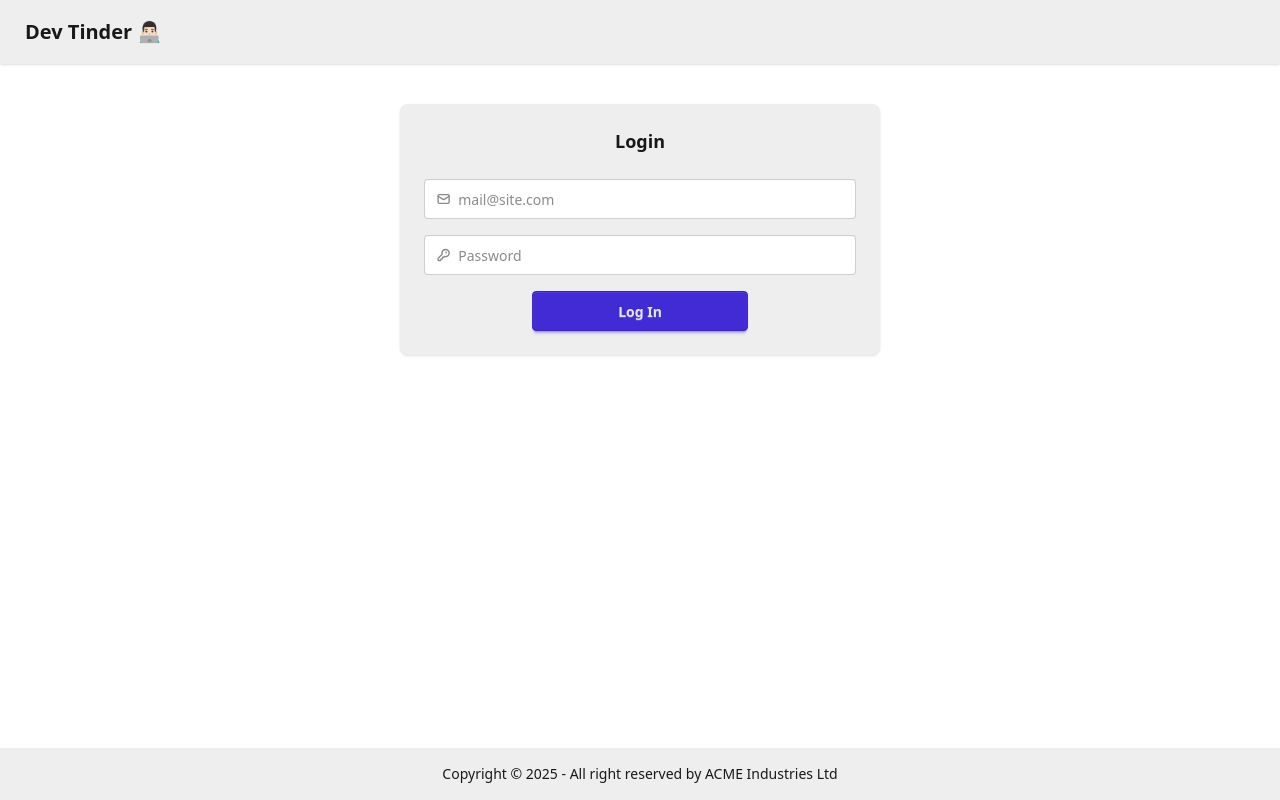
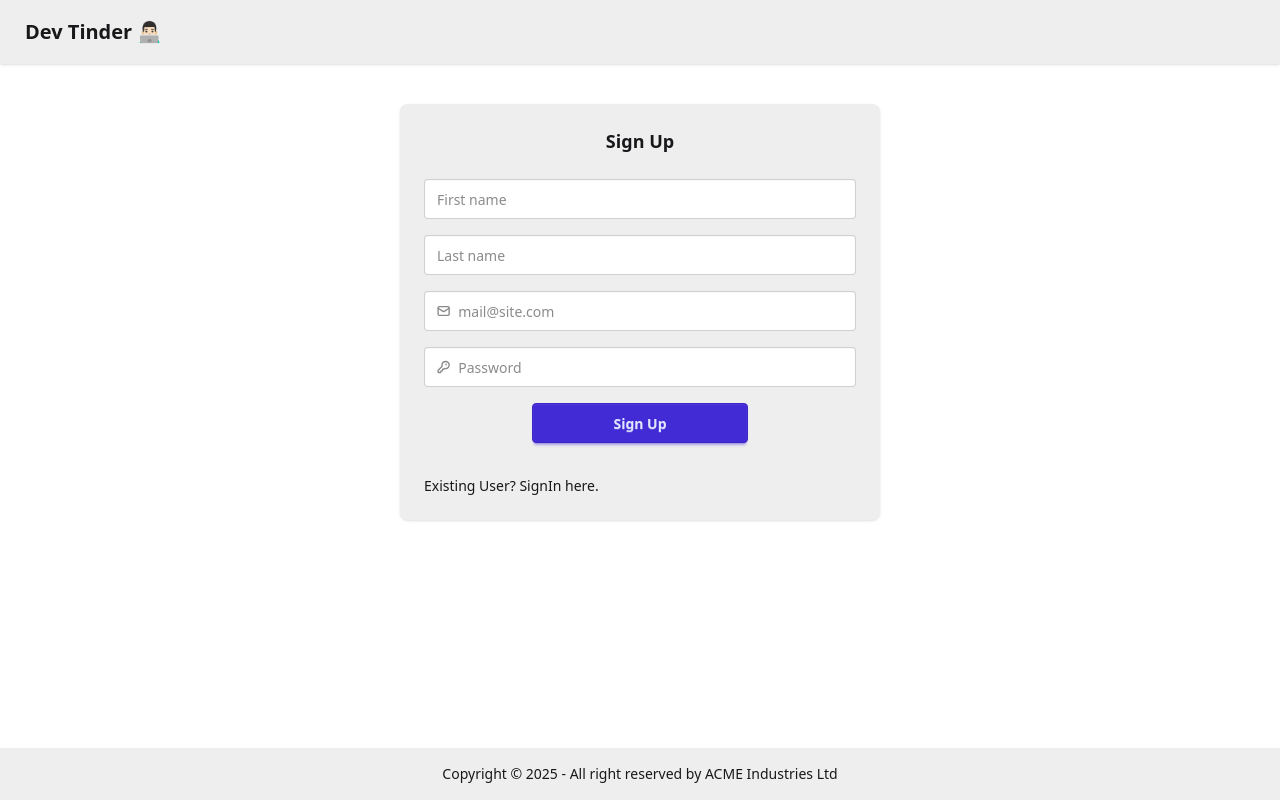
Before and after one commit to Anirudhece/devInder, a Next.js app in the folder frontend/: page /login in a window 1280 px wide. Built offline with nearby package versions, Linux system fonts and the light colour scheme; no server answers.

Commit message:
signup added

```diff
--- a/frontend/src/api_handlers/auth.ts
+++ b/frontend/src/api_handlers/auth.ts
@@ -26,8 +26,9 @@ const callLoginApi = async (
     return {
       msg: undefined,
       user: undefined,
-      err: error?.response?.data?.msg ?? 'Something went wrong',
-    };}
+      err: error?.response?.data?.msg ?? "Something went wrong",
+    };
+  }
 };
 
 const callLogoutApi = async () => {
@@ -42,5 +43,25 @@ const callLogoutApi = async () => {
     console.log(error);
   }
 };
+
+const callSignUpApi = async (
+  username: string,
+  password: string,
+  firstName: string,
+  lastName: string
+) => {
+  try {
+    const endPoint = `${BASE_URL}/signup`;
+    const response = await axios.post(
+      endPoint,
+      { email: username, password, firstName, lastName },
+      { headers: HEADERS, withCredentials: true }
+    );
+    return response.data;
+  } catch (error: any) {
+    console.log(error?.response?.data || error.message);
+  }
+};
+
 export default callLoginApi;
-export { callLogoutApi };
+export { callLogoutApi, callSignUpApi };
--- a/frontend/src/app/login/page.tsx
+++ b/frontend/src/app/login/page.tsx
@@ -1,5 +1,5 @@
 "use client";
-import callLoginApi from "@/api_handlers/auth";
+import callLoginApi, { callSignUpApi } from "@/api_handlers/auth";
 import { addUser } from "@/lib/features/users/userSlice";
 import { useState } from "react";
 import { useDispatch } from "react-redux";
@@ -10,6 +10,10 @@ export default function Login() {
   const [password, setpassword] = useState("");
   const [loginError, setLoginError] = useState("");
 
+  const [firstName, setFirstName] = useState("");
+  const [lastName, setLastName] = useState("");
+  const [isLoginForm, setIsLoginForm] = useState(false);
+
   const dispatch = useDispatch();
   const router = useRouter();
 
@@ -19,6 +23,54 @@ export default function Login() {
 
   const handlePasswordChange = (e: React.ChangeEvent<HTMLInputElement>) => {
     setpassword(e.target.value);
+  };
+
+  const handleFirstNameChange = (e: React.ChangeEvent<HTMLInputElement>) => {
+    setFirstName(e.target.value);
+  };
+
+  const handleLastNameChange = (e: React.ChangeEvent<HTMLInputElement>) => {
+    setLastName(e.target.value);
+  };
+
+  const renderFirstName = () => {
+    if (isLoginForm) {
+      return null;
+    }
+    return (
+      <>
+        <label className="input validator w-full my-2">
+          <input
+            value={firstName}
+            onChange={handleFirstNameChange}
+            required
+            type="text"
+            placeholder="First name"
+          />
+        </label>
+        <div className="validator-hint hidden">First Name</div>
+      </>
+    );
+  };
+
+  const renderLastName = () => {
+    if (isLoginForm) {
+      return null;
+    }
+    return (
+      <>
+        <label className="input validator w-full my-2">
+          <input
+            value={lastName}
+            onChange={handleLastNameChange}
+            required
+            type="text"
+            placeholder="Last name"
+          />
+        </label>
+        <div className="validator-hint hidden">Last Name</div>
+      </>
+    );
   };
 
   const emailField = () => {
@@ -97,11 +149,11 @@ export default function Login() {
     );
   };
 
-  const handleLogin = async (e: React.FormEvent<HTMLFormElement>) => {
+  const handleLoginOrSignUp = async (e: React.FormEvent<HTMLFormElement>) => {
+    const handleLogin = async () => {
       if (!emailId || !password) {
         return;
       }
-    e.preventDefault();
       const loginData = await callLoginApi(emailId, password);
       if (!loginData?.user) {
         setLoginError(loginData?.err ?? "");
@@ -111,8 +163,33 @@ export default function Login() {
       router.push("/");
     };
 
+    const handleSingUp = async () => {
+      if (!emailId || !password || !firstName || !lastName) {
+        return;
+      }
+      const signUpData = await callSignUpApi(
+        emailId,
+        password,
+        firstName,
+        lastName
+      );
+
+      console.log(`signUpData : `,signUpData)
+      dispatch(addUser(signUpData?.data));
+      router.push("/profile");
+    };
+
+    e.preventDefault();
+
+    if (isLoginForm) {
+      await handleLogin();
+    } else {
+      await handleSingUp();
+    }
+  };
+
   const renderLoginError = () => {
-    if(!loginError){
+    if (!loginError) {
       return null;
     }
     return (
@@ -122,21 +199,56 @@ export default function Login() {
     );
   };
 
+  const renderLoginButton = () => {
+    if (!isLoginForm) {
+      return;
+    }
+    return (
+      <button type="submit" className="btn w-1/2 btn-primary mt-2">
+        Log In
+      </button>
+    );
+  };
+
+  const renderSignUpButton = () => {
+    if (isLoginForm) {
+      return;
+    }
+    return (
+      <button type="submit" className="btn w-1/2 btn-primary mt-2">
+        Sign Up
+      </button>
+    );
+  };
+
   return (
     <>
       <div className="flex justify-center my-10">
         <div className="card bg-base-300 w-120 shadow-sm">
           <div className="card-body">
-            <h2 className="card-title flex justify-center mb-2">Login</h2>
-            <form onSubmit={handleLogin}>
+            <h2 className="card-title flex justify-center mb-2">
+              {isLoginForm ? "Login" : "Sign Up"}
+            </h2>
+            <form onSubmit={handleLoginOrSignUp}>
+              {renderFirstName()}
+              {renderLastName()}
               {emailField()}
               {passwordField()}
               {renderLoginError()}
               <div className="card-actions justify-center">
-                <button type="submit" className="btn w-1/2 btn-primary mt-2">
-                  Log In
-                </button>
+                {renderLoginButton()}
+                {renderSignUpButton()}
               </div>
+              <p
+                onClick={() => {
+                  setIsLoginForm((prev) => !prev);
+                }}
+                className="mt-8 decoration-sky-500 cursor-pointer"
+              >
+                {isLoginForm
+                  ? "New User? SignUp here."
+                  : "Existing User? SignIn here."}
+              </p>
             </form>
           </div>
         </div>
```
Also changed, not shown: 2 other files (tests, documents, lock files or other folders). Lines whose indentation alone changed are shown as unchanged.
